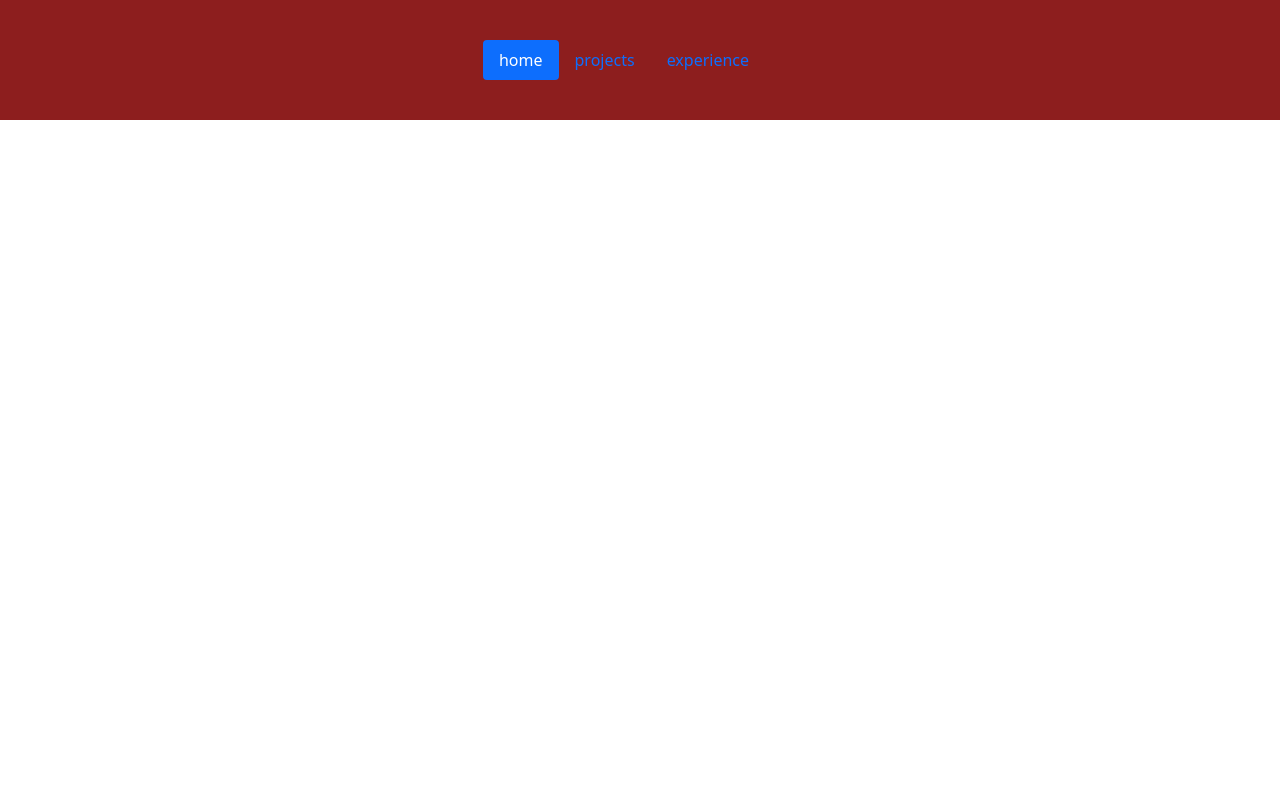
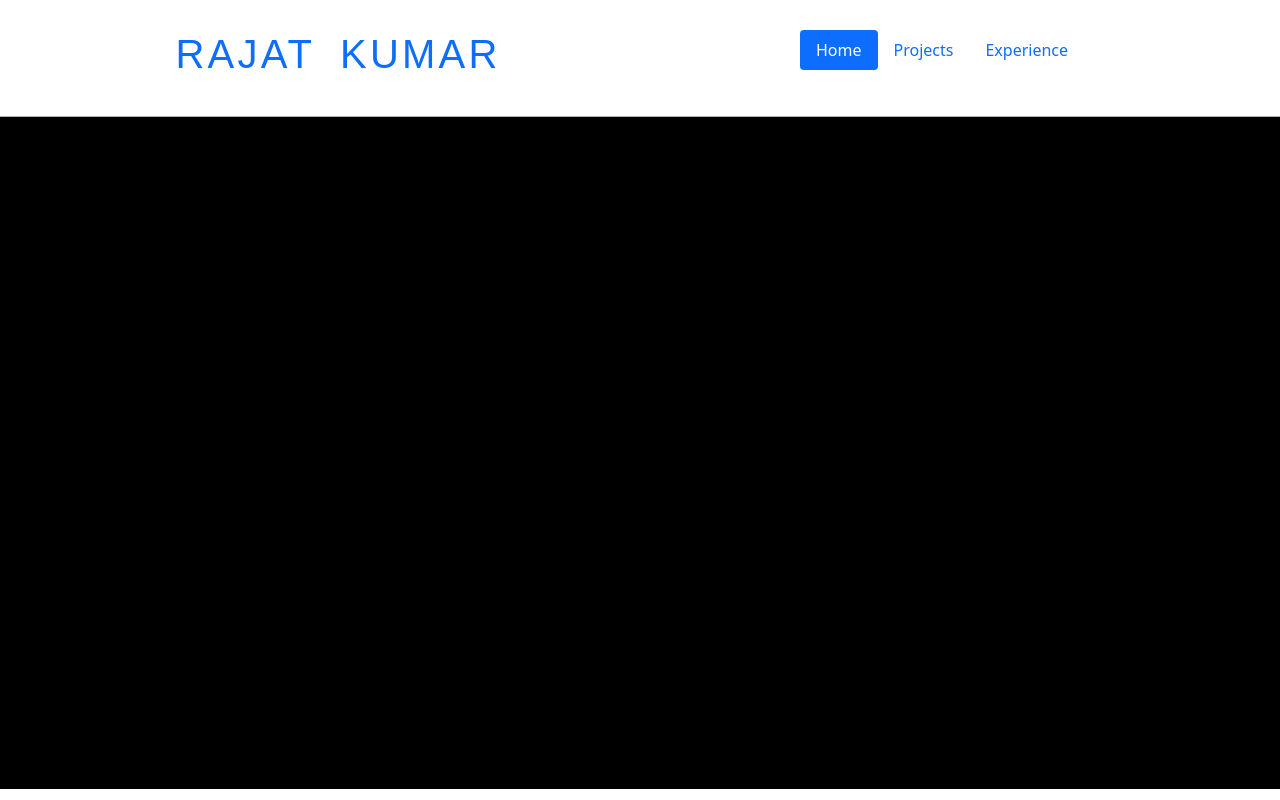
Before and after one commit to KingKumar9/portfolio, a React (Create React App) app: page / in a window 1280 px wide. Built offline with nearby package versions, Linux system fonts and the light colour scheme.

Commit message:
body development and header reconstruction

```diff
--- a/src/App.css
+++ b/src/App.css
@@ -3,7 +3,27 @@
   padding: 0;
 }
 
-.nav {
-  padding: 20px;
-  background-color: rgb(141, 30, 30);
+body {
+  height: 100vh;
 }
+
+.header {
+  padding: 30px;
+  border-bottom: 1px solid rgb(175, 175, 175);
+}
+
+.title {
+  color: #0d6efd;
+  font-family: sans-serif;
+  text-transform: uppercase;
+  word-spacing: 0.7rem;
+  letter-spacing: 0.2rem;
+  display: flex;
+  justify-content: center;
+  align-items: center;
+}
+
+.body {
+  background-color: black;
+  height: 84vh;
+}
--- a/src/App.js
+++ b/src/App.js
@@ -1,25 +1,35 @@
 import './App.css';
 import 'bootstrap/dist/css/bootstrap.min.css';
 import React from 'react';
-import { Container, Row, Nav } from 'react-bootstrap';
+import { Container, Col, Row, Nav } from 'react-bootstrap';
 
 class App extends React.Component {
   render() {
     return (
       <Container fluid>
-        <Row className="nav">
-          <Nav variant="pills" className="justify-content-center" defaultActiveKey="link-1">
+
+        <Row className="header" sm={12}>
+          <Col className="title">
+            <h1>rajat kumar</h1>
+          </Col>
+
+          <Nav as={Col} variant="pills" className="justify-content-center" defaultActiveKey="link-1">
             <Nav.Item>
-              <Nav.Link eventKey="link-1">home</Nav.Link>
+              <Nav.Link eventKey="link-1">Home</Nav.Link>
             </Nav.Item>
             <Nav.Item>
-              <Nav.Link eventKey="link-2">projects</Nav.Link>
+              <Nav.Link eventKey="link-2">Projects</Nav.Link>
             </Nav.Item>
             <Nav.Item>
-              <Nav.Link eventKey="link-3">experience</Nav.Link>
+              <Nav.Link eventKey="link-3">Experience</Nav.Link>
             </Nav.Item>
           </Nav>
         </Row>
+
+        <Row className="body" sm={12}>
+
+        </Row>
+
       </Container>
     )
   }
```
